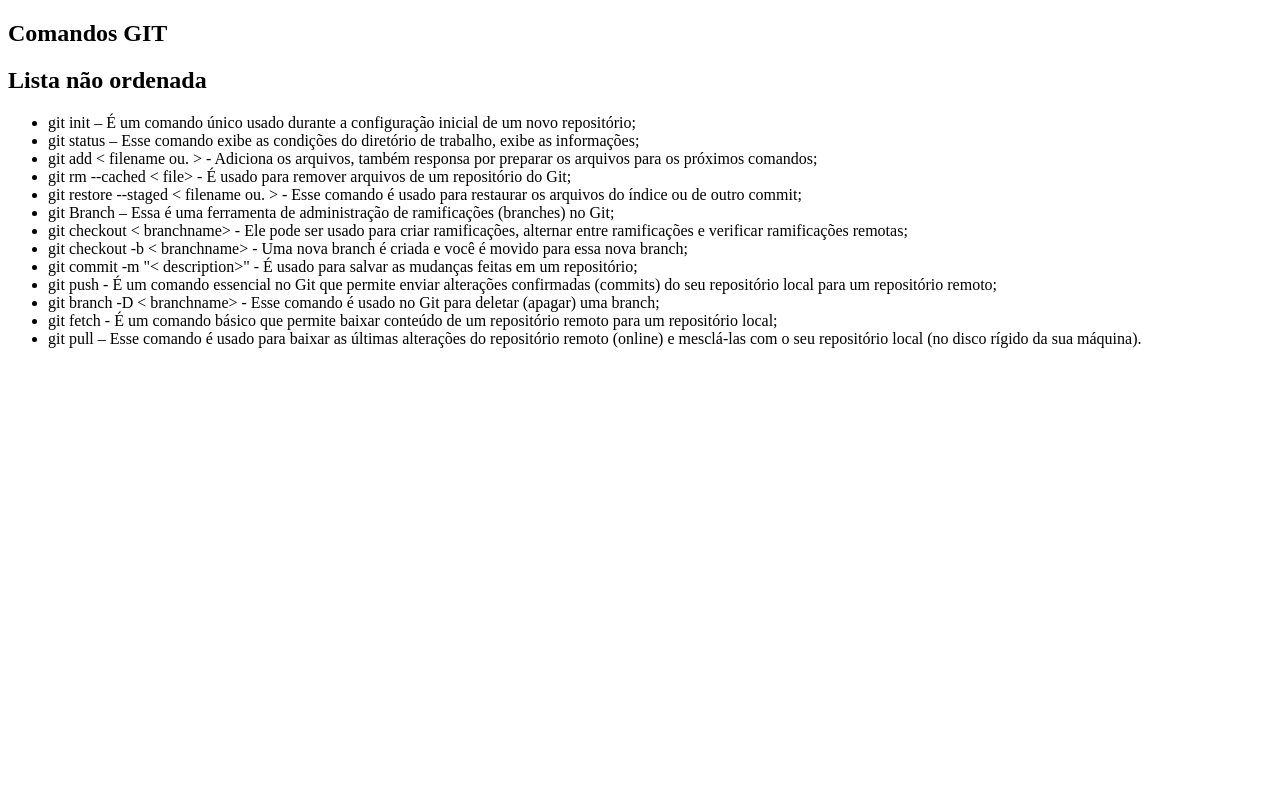
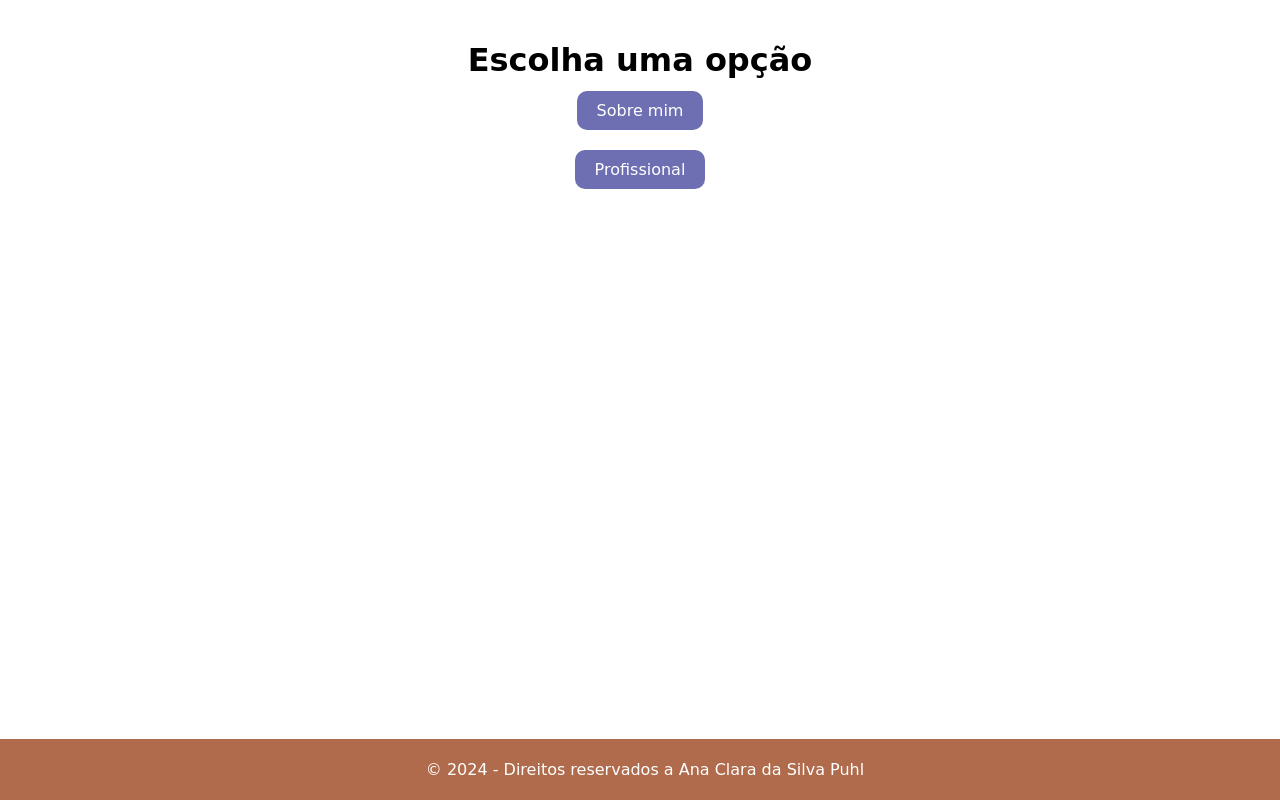
Before and after one commit to AnaCPuhl/avaliacao-jp, a plain HTML site: page index.html in a window 1280 px wide. Drawn offline with Linux system fonts and the light colour scheme.

Commit message:
avaliação 23.08.24

```diff
--- a/index.html
+++ b/index.html
@@ -4,27 +4,23 @@
     <meta charset="UTF-8">
     <meta name="viewport" content="width=device-width, initial-scale=1.0">
     <title>Avaliação-jp</title>
+    <link rel="stylesheet" href="./styles/index.css">
 </head>
 <body>
-    <main class="container">
-        <section>
-            <h2>Comandos GIT</h2>
-            <div>
-                <h2>Lista não ordenada</h2>
-                <ul>
-                    <li>git init – É um comando único usado durante a configuração inicial de um novo repositório;</li>
-                    <li>git status – Esse comando exibe as condições do diretório de trabalho, exibe as informações;</li>
-                    <li>git add < filename ou. > - Adiciona os arquivos, também responsa por preparar os arquivos para os próximos comandos;</li>
-                    <li>git rm --cached < file> - É usado para remover arquivos de um repositório do Git;</li>
-                    <li>git restore --staged < filename ou. > - Esse comando é usado para restaurar os arquivos do índice ou de outro commit;</li>
-                    <li>git Branch – Essa é uma ferramenta de administração de ramificações (branches) no Git;</li>
-                    <li>git checkout < branchname> - Ele pode ser usado para criar ramificações, alternar entre ramificações e verificar ramificações remotas;</li>
-                    <li>git checkout -b < branchname> - Uma nova branch é criada e você é movido para essa nova branch;</li>
-                    <li>git commit -m "< description>" - É usado para salvar as mudanças feitas em um repositório;</li>
-                    <li>git push - É um comando essencial no Git que permite enviar alterações confirmadas (commits) do seu repositório local para um repositório remoto;</li>
-                    <li>git branch -D < branchname> - Esse comando é usado no Git para deletar (apagar) uma branch;</li>
-                    <li>git fetch - É um comando básico que permite baixar conteúdo de um repositório remoto para um repositório local;</li>
-                    <li>git pull – Esse comando é usado para baixar as últimas alterações do repositório remoto (online) e mesclá-las com o seu repositório local (no disco rígido da sua máquina).</li>
-                </ul>
+    <div class="container">
+        <h1>Escolha uma opção</h1>
+        <a href="1 html basico.html"> Sobre mim</a>
+    </div>
+
+    <div class="container">
+        <a href="2 html basico.html"> Profissional</a>
+    </div>
+
+    <footer>
+
+        <p>
+            &copy; 2024 - Direitos reservados a Ana Clara da Silva Puhl
+        </p>
+    </footer>
 </body>
 </html>
--- /dev/null
+++ b/styles/1 html basico.css
@@ -0,0 +1,57 @@
+body {
+    margin: 0;
+   padding: 0;
+}
+
+header {
+    background-color: #af6b4c;
+    padding: 15px;
+    color: #fff;
+    text-align: center;
+}
+
+header h1 {
+    margin-top: 0;
+}
+
+.btn {
+    text-decoration: none;
+    color:blueviolet ;
+    background-color:beige ;
+    padding: 5px 20px;
+    border-radius: 5px;
+    text-transform: uppercase;
+}
+/* .btn:hover {
+    background-color:rgb(200, 200, 171) ;
+} */
+
+/* .conteiner {
+    padding: 16px;
+    background-color: #f4f4f4;
+} */
+section {
+    background-color: #fff;
+    padding: 16px;
+    border-radius: 5px;
+    margin: 16px 0;
+    box-shadow: 0 2px 4px rgba(0, 0, 0, 0.5);
+}
+
+.last {
+    margin-bottom: 50px;
+}
+
+h2{
+    border-bottom: 2px solid #af6b4c;
+    padding-bottom: 8px;
+}
+footer {
+    background-color: #af6b4c;
+    padding: 5px;
+    color: #fff;
+    position: fixed;
+    bottom: 0;
+    width: 100%;
+    text-align: center;
+}
--- /dev/null
+++ b/styles/2 html basico.css
@@ -0,0 +1,57 @@
+body {
+    margin: 0;
+   padding: 0;
+}
+
+header {
+    background-color: #af6b4c;
+    padding: 15px;
+    color: #fff;
+    text-align: center;
+}
+
+header h1 {
+    margin-top: 0;
+}
+
+.btn {
+    text-decoration: none;
+    color:blueviolet ;
+    background-color:beige ;
+    padding: 5px 20px;
+    border-radius: 5px;
+    text-transform: uppercase;
+}
+/* .btn:hover {
+    background-color:rgb(200, 200, 171) ;
+} */
+
+/* .conteiner {
+    padding: 16px;
+    background-color: #f4f4f4;
+} */
+section {
+    background-color: #fff;
+    padding: 16px;
+    border-radius: 5px;
+    margin: 16px 0;
+    box-shadow: 0 2px 4px rgba(0, 0, 0, 0.5);
+}
+
+.last {
+    margin-bottom: 50px;
+}
+
+h2{
+    border-bottom: 2px solid #af6b4c;
+    padding-bottom: 8px;
+}
+footer {
+    background-color: #af6b4c;
+    padding: 5px;
+    color: #fff;
+    position: fixed;
+    bottom: 0;
+    width: 100%;
+    text-align: center;
+}
--- /dev/null
+++ b/styles/index.css
@@ -0,0 +1,32 @@
+body {
+    margin: 0;
+    padding: 0;
+    font-family: cursive;
+}
+
+.container {
+    text-align: center;
+    padding: 20px
+}
+
+.container a {
+    background-color: rgb(110, 111, 178);
+    color: #fff;
+    text-decoration: none;
+    padding: 10px 20px;
+    border-radius: 10px;
+}
+
+.container a:hover {
+    background-color: rgb(102, 104, 164);
+}
+
+footer {
+    background-color: #af6b4c;
+    padding: 5px;
+    color: #fff;
+    position: fixed;
+    bottom: 0;
+    width: 100%;
+    text-align: center;
+}
```
Also changed, not shown: 1 html basico.html (added, +81 -0 lines), 2 html basico.html (added, +63 -0 lines), Tralhando.webp (added).
